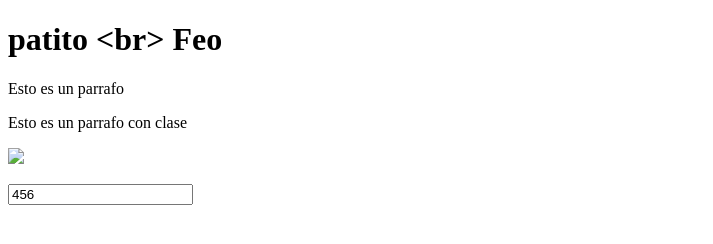
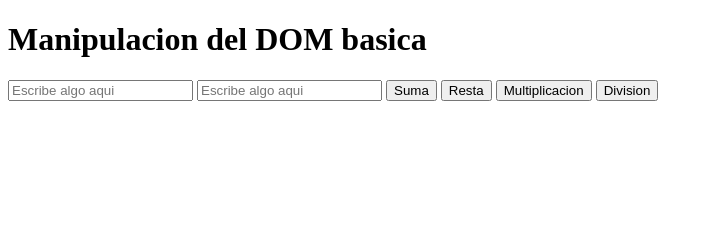
Before and after one commit to GenerationMilton/curso-practico-js, a plain HTML site: page index.html in a window 1280 px wide. Shown: the whole page, without its empty margins (0-713 px from the left). Drawn offline with Linux system fonts and the light colour scheme.

Commit message:
events in js - playing with users

```diff
--- a/index.html
+++ b/index.html
@@ -6,13 +6,17 @@
     <title>Manipulacion del DOM basica</title>
 </head>
 <body>
-    <h1 class="verde">Manipulacion del DOM basica</h1>
-    <p>Esto es un parrafo</p>
-    <p class="parrafito">Esto es un parrafo con clase</p>
-    <p id="pid">Esto es un parrafo con ID</p>
+    <h1>Manipulacion del DOM basica</h1>
+
+    <input id="calculo1" placeholder="Escribe algo aqui" />
+    <input id="calculo2" placeholder="Escribe algo aqui" />
+    <button id="btnCalcular" onclick="btnOnClick()" >Suma</button>
+    <button id="btnCalcular1" onclick="btnOnClick1()">Resta</button>
+    <button id="btnCalcular1" onclick="btnOnClick2()">Multiplicacion</button>
+    <button id="btnCalcular1" onclick="btnOnClick3()">Division</button>
 
 
-    <input placeholder="Escribe algo aqui" />
+    <p id="result"></p>
 
     <script src="./script.js"></script>
 </body>
--- a/script.js
+++ b/script.js
@@ -1,36 +1,71 @@
 const h1 = document.querySelector('h1');
-const p= document.querySelector('p');
-const parrafito = document.getElementsByClassName('.parrafito');
-const pid= document.getElementById('pid');
-const input= document.querySelector('input');
+// const p= document.querySelector('p');
+// const parrafito = document.getElementsByClassName('.parrafito');
+// const pid= document.getElementById('pid');
+//const input= document.querySelector('input');
+const input1= document.querySelector('#calculo1');
+const input2= document.querySelector('#calculo2');
+const btn = document.querySelector('#btnCalcular');
+const pResult= document.querySelector('#result');
 
-console.log(input.value);
+//escuchar los eventos
+function btnOnClick(){
+    const sumaInputs = parseInt(input1.value) + parseInt(input2.value);
+    pResult.innerText = "Resultado: " +sumaInputs;
 
-console.log({
-    h1,
-    p,
-    parrafito,
-    pid,
-    input,
-});
+}
+//escuchar los eventos
+function btnOnClick1(){
+    const restaInputs = parseInt(input1.value) - parseInt(input2.value);
+    pResult.innerText = "Resultado: " +restaInputs;
 
-h1.innerHTML='patito <br> Feo';
-h1.innerText='patito <br> Feo';
-// console.log(h1.getAttribute('class'));
-// h1.setAttribute('class','rojo');
+}
+//escuchar los eventos
+function btnOnClick2(){
+    const multiplicacionInputs = parseInt(input1.value) * parseInt(input2.value);
+    pResult.innerText = "Resultado: " +multiplicacionInputs;
+
+}
+//escuchar los eventos
+function btnOnClick3(){
+    const divisionInputs = parseInt(input1.value) / parseInt(input2.value);
+    pResult.innerText = "Resultado: " +divisionInputs;
+
+}
 
 
-h1.classList.add('rojo')
-h1.classList.remove('verde')
-//h1.classList.toggle('verde')
-//h1.classList.contains('verde');
 
-input.value = "456"
 
-//elementos desde 0
-const img = document.createElement('img');
-img.setAttribute('src','https://imgsrv.crunchyroll.com/cdn-cgi/image/fit=contain,format=auto,quality=85,width=1200,height=675/catalog/crunchyroll/6b17182a3518d7406f0e69687f773f4f.jpg');
-console.log(img);
 
-pid.innerHTML="";
-pid.appendChild(img);
+// //coment for new class
+// console.log(input.value);
+
+// console.log({
+//     h1,
+//     p,
+//     parrafito,
+//     pid,
+//     input,
+// });
+
+
+// h1.innerHTML='patito <br> Feo';
+// h1.innerText='patito <br> Feo';
+// // console.log(h1.getAttribute('class'));
+// // h1.setAttribute('class','rojo');
+
+
+// h1.classList.add('rojo')
+// h1.classList.remove('verde')
+// //h1.classList.toggle('verde')
+// //h1.classList.contains('verde');
+
+// input.value = "456"
+
+// //elementos desde 0
+// const img = document.createElement('img');
+// img.setAttribute('src','https://imgsrv.crunchyroll.com/cdn-cgi/image/fit=contain,format=auto,quality=85,width=1200,height=675/catalog/crunchyroll/6b17182a3518d7406f0e69687f773f4f.jpg');
+// console.log(img);
+
+// pid.innerHTML="";
+// pid.appendChild(img);
```
